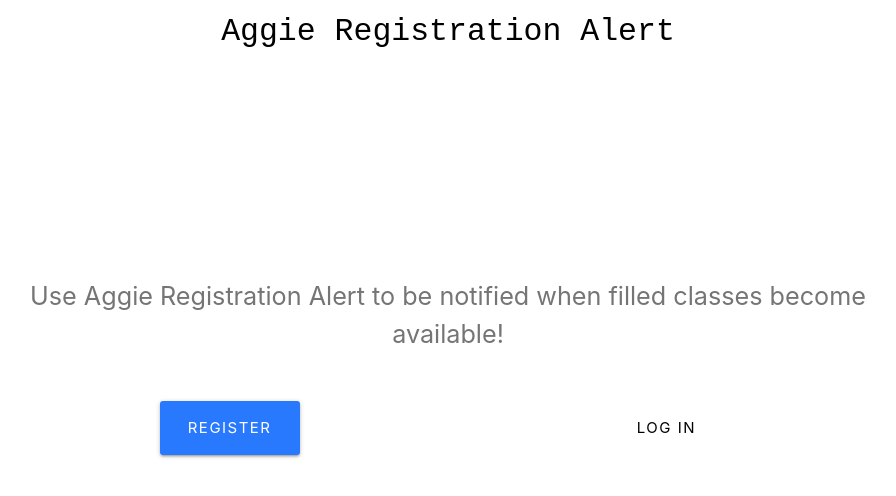
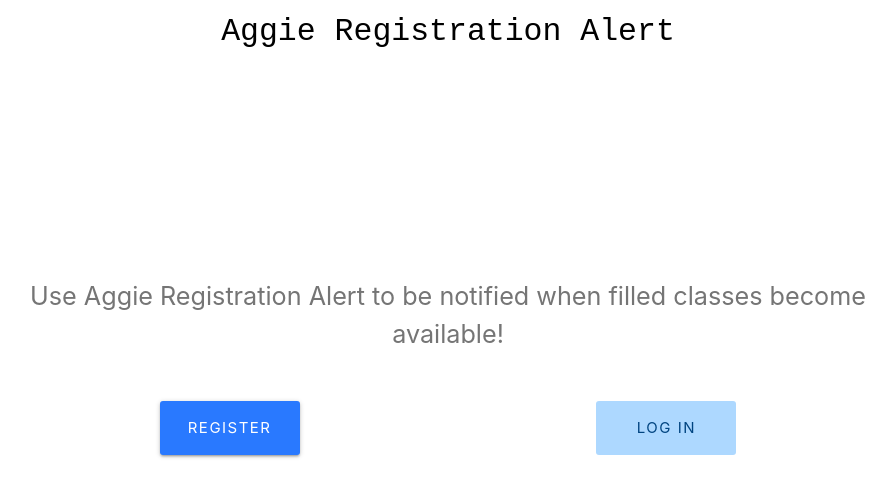
Before and after one commit to aggie-coding-club/Aggie-Registration-Alert, a React (Create React App) app in the folder client/: page / in a window 1280 px wide. Shown: the top 496 px of the page, without its empty margins (192-1088 px from the left). Built offline with nearby package versions, Linux system fonts and the light colour scheme.

Commit message:
login button lighter blue

```diff
--- a/client/src/App.css
+++ b/client/src/App.css
@@ -4,7 +4,11 @@
     overflow: auto;
 }
 
-
+.loginBtn {
+    background-color: #add8ff !important;
+    color: #004480 !important;
+    /*border: 1px solid #004480;*/
+}
 
 ::placeholder {
     color: black;
--- a/client/src/components/layout/Landing.js
+++ b/client/src/components/layout/Landing.js
@@ -32,7 +32,7 @@
                   borderRadius: "3px",
                   letterSpacing: "1.5px"
                 }}
-                className="btn btn-large btn-flat waves-effect white black-text"
+                className="loginBtn btn btn-large btn-flat waves-effect white black-text hoverable"
               >
                 Log In
               </Link>
```
